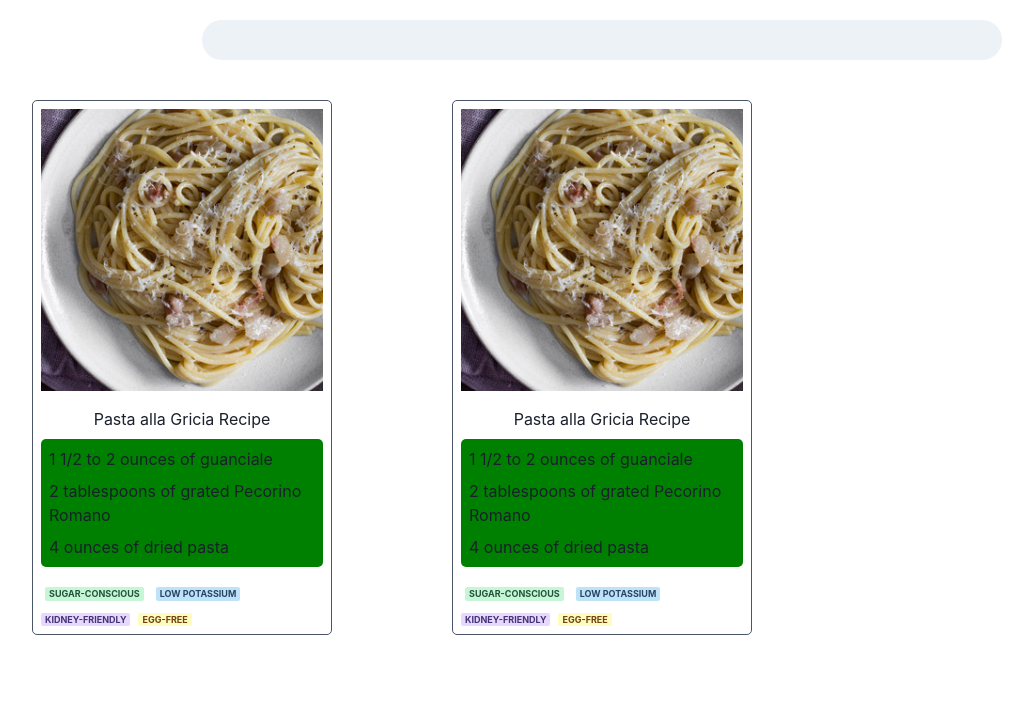
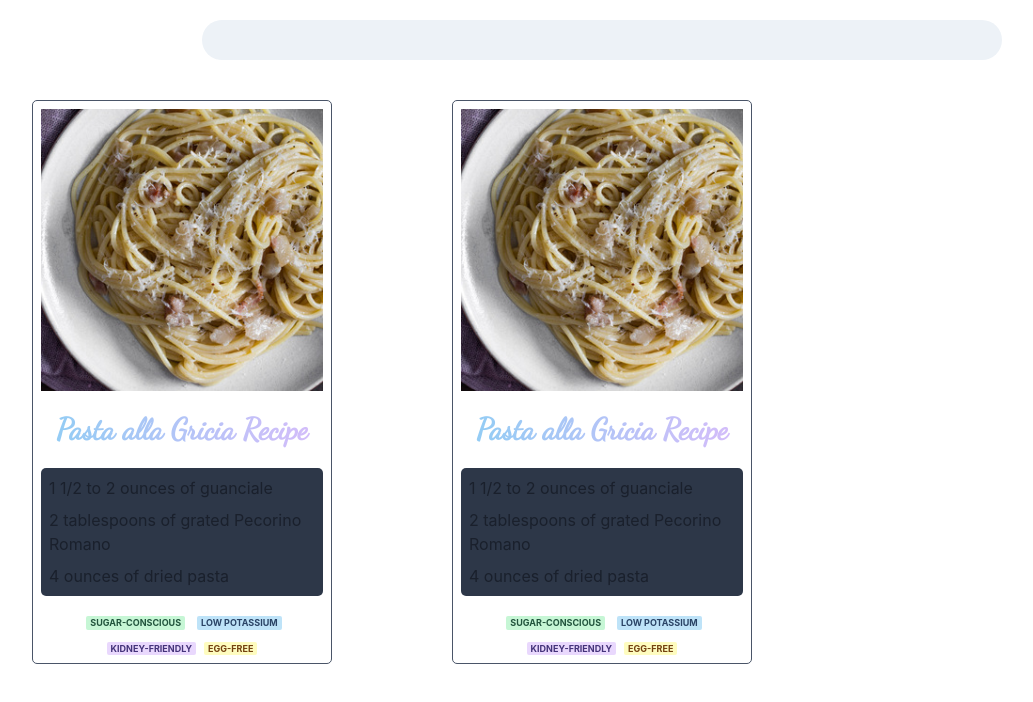
Before and after one commit to shoaibiqbal0/react-food-search, a React (Create React App) app: page / in a window 1280 px wide. Shown: the top 702 px of the page, without its empty margins (38-1071 px from the left). Built offline with nearby package versions, Linux system fonts and the light colour scheme.

Commit message:
Added some more styling

```diff
--- a/src/components/RecipeCard.jsx
+++ b/src/components/RecipeCard.jsx
@@ -1,3 +1,4 @@
+import "../index.css";
 import {
   Container,
   Image,
@@ -19,15 +20,24 @@ const RecipeCard = () => {
     >
       <VStack>
         <Image src={pic} />
-        <Text textAlign="center" pt="2" w="100%">
+        <Text
+          fontFamily="Dancing Script"
+          fontSize="3xl"
+          textAlign="center"
+          p="2"
+          w="100%"
+          bgGradient="linear(to-r, blue.200, purple.200)"
+          bgClip="text"
+          fontWeight="bold"
+        >
           Pasta alla Gricia Recipe
         </Text>
-        <VStack borderRadius="5" p="2" bgColor="green">
+        <VStack borderRadius="5" p="2" bgColor="gray.700">
           <Text w="100%">1 1/2 to 2 ounces of guanciale</Text>
           <Text w="100%">2 tablespoons of grated Pecorino Romano</Text>
           <Text w="100%">4 ounces of dried pasta</Text>
         </VStack>
-        <HStack wrap="wrap" pt="2">
+        <HStack wrap="wrap" pt="2" justify="center">
           <Badge m="1" colorScheme="green" fontSize="xx-small">
             Sugar-Conscious
           </Badge>
--- /dev/null
+++ b/src/index.css
@@ -0,0 +1 @@
+@import url("https://fonts.googleapis.com/css2?family=Dancing+Script&display=swap");
```
